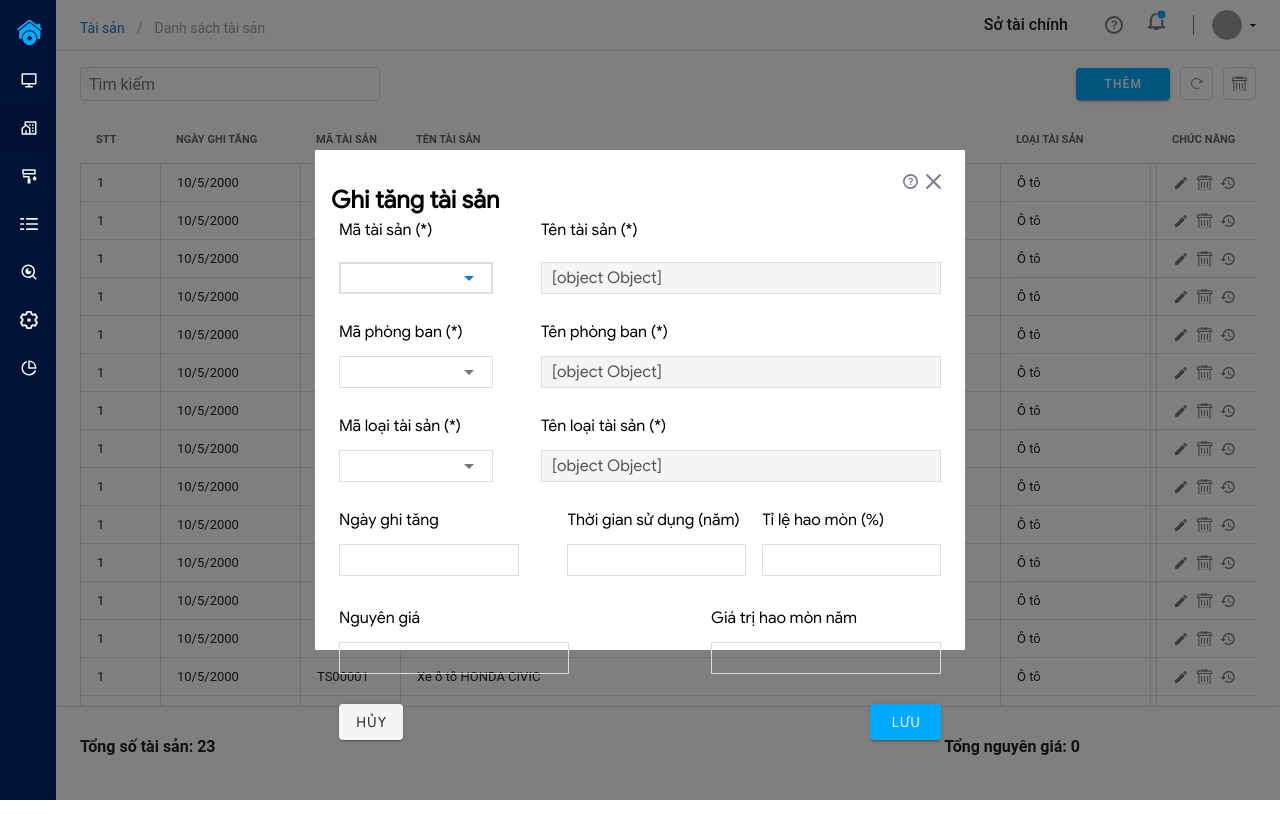
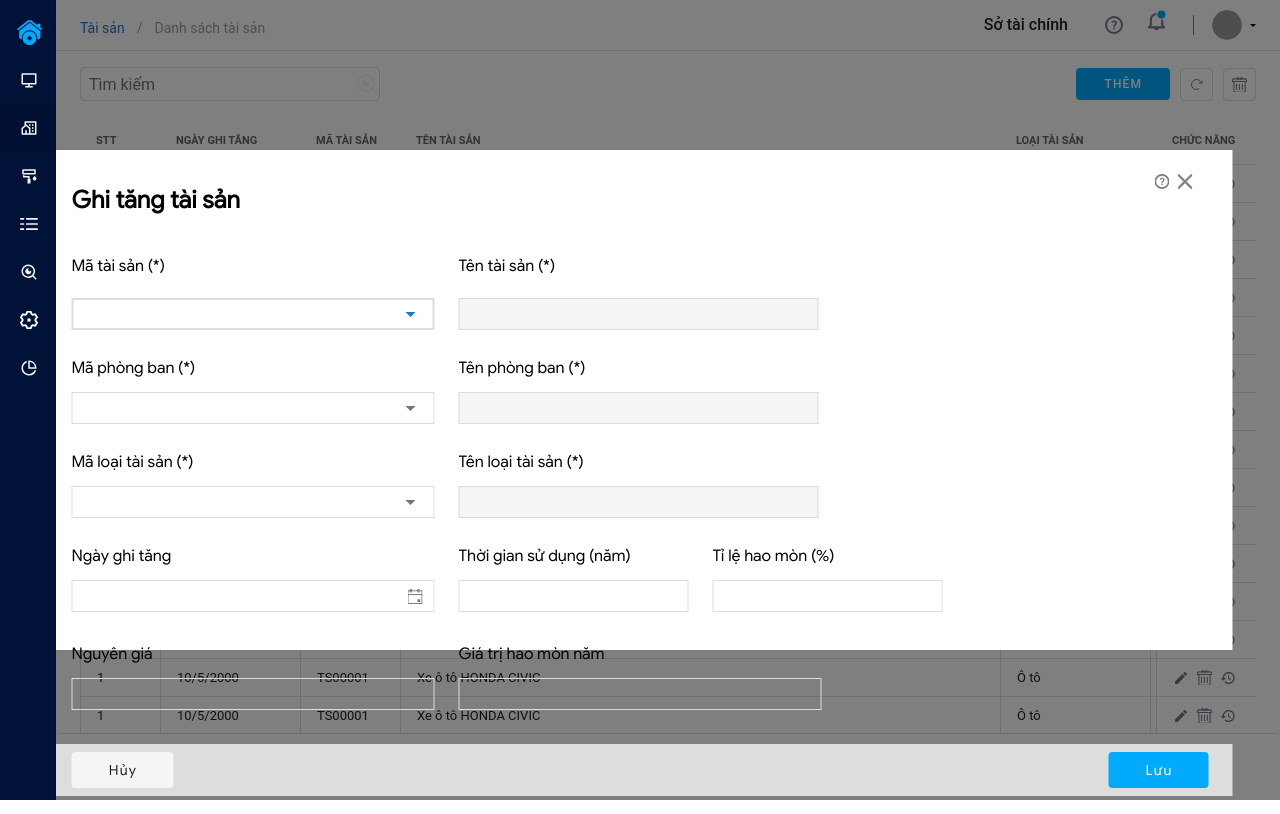
Before and after one commit to mtduong100500/QLTS-MaiThaiDuong-Web5, a Vue app: page /taisan in a window 1280 px wide. Both pictures are taken after a click on the button "THÊM". Built offline with nearby package versions, Linux system fonts and the light colour scheme; grey boxes are pictures that could not be loaded.

Commit message:
Done Form Design

```diff
--- /dev/null
+++ b/src/assets/css/formdetails.css
@@ -0,0 +1,94 @@
+.container {
+    padding: 0 !important;
+  }
+  .v-input__append-inner {
+    margin-top: 9px !important;
+  }
+  .v-text-field--outlined fieldset {
+    border-radius: 0 !important;
+    border-color: #dddddd !important;
+  }
+
+  .v-text-field--full-width.v-input--dense:not(.v-text-field--solo).v-text-field--outlined
+    .v-input__prepend-outer,
+  .v-text-field--full-width.v-input--dense:not(.v-text-field--solo).v-text-field--outlined
+    .v-input__prepend-inner,
+  .v-text-field--full-width.v-input--dense:not(.v-text-field--solo).v-text-field--outlined
+    .v-input__append-inner,
+  .v-text-field--full-width.v-input--dense:not(.v-text-field--solo).v-text-field--outlined
+    .v-input__append-outer,
+  .v-text-field--enclosed.v-input--dense:not(.v-text-field--solo).v-text-field--outlined
+    .v-input__prepend-outer,
+  .v-text-field--enclosed.v-input--dense:not(.v-text-field--solo).v-text-field--outlined
+    .v-input__prepend-inner,
+  .v-text-field--enclosed.v-input--dense:not(.v-text-field--solo).v-text-field--outlined
+    .v-input__append-inner,
+  .v-text-field--enclosed.v-input--dense:not(.v-text-field--solo).v-text-field--outlined
+    .v-input__append-outer {
+    margin-top: 4px !important;
+  }
+  .v-input__control {
+    min-height: 30px !important;
+  }
+  .v-text-field .v-input__control .v-input__slot {
+    min-height: auto !important;
+    display: flex !important;
+    align-items: center !important;
+  }
+
+  .form {
+    background-color: #ffffff;
+    position: fixed;
+    top: 50%;
+    left: 50%;
+    -webkit-transform: translate(-50%, -50%);
+    transform: translate(-50%, -50%);
+    height: 700px;
+    width: 800px;
+    z-index: 3;
+    font-family: "GoogleSans-Regular";
+    color: #000000;
+  }
+
+  .input-disabled {
+    border: 1px solid #dddddd;
+    height: 32px;
+    background-color: #f5f5f5;
+    text-indent: 10px;
+  }
+
+  .col-md-4,
+  .col-md-8 {
+    padding: 0 12px !important;
+  }
+
+  @media only screen and (min-device-width: 768px) and (max-device-width: 1024px) {
+    .form {
+      height: 500px;
+      width: 600px;
+    }
+    .input-disabled {
+      width: 360px;
+    }
+  }
+  @media only screen and (min-device-width: 1025px) and (max-device-width: 1920px) {
+    .form {
+      height: 500px;
+      width: 650px;
+    }
+    .input-disabled {
+      width: 390px;
+    }
+  }
+
+  .overlay {
+    position: fixed;
+    width: 100%;
+    height: 100%;
+    top: 0;
+    left: 0;
+    right: 0;
+    bottom: 0;
+    background-color: rgba(0, 0, 0, 0.5);
+    z-index: 2;
+  }
--- a/src/assets/css/ghitang.css
+++ b/src/assets/css/ghitang.css
@@ -1,11 +1,11 @@
 @media only screen and (min-device-width: 768px) and (max-device-width: 1024px) {
     .v-data-table__wrapper {
-      height: 590px;
+      height: 77vh;
     }
   }
   @media only screen and (min-device-width: 1025px) and (max-device-width: 1920px) {
     .v-data-table__wrapper {
-      height: 785px;
+      height: 81vh
     }
   }
   .btn-group{
@@ -25,6 +25,10 @@
     right: 0;
     background-color: #ffffff;
   }
+  table > thead > tr > th:last-child:hover,
+   table > tbody > tr > td:last-child:hover {
+    background-color: #f0f8ff;
+  }
 
   .tonggia {
     margin-right: 200px;
@@ -34,6 +38,8 @@
     width: 20px;
     height: 20px;
     background-repeat: no-repeat;
+    background-position: right;
+    background-attachment: fixed;
   }
   .search-bar {
     min-width: 300px;
@@ -74,14 +80,11 @@
     font-size: 11px !important;
     font-size: 15px;
   }
-  .v-data-table__wrapper > table > thead > tr:hover {
+  .table .v-data-table tr:hover:not(.v-table__expanded__content) {
+    background-color: #f0f8ff !important;
   }
-  tr:hover {
-    background-color: #f0f8ff;
-  }
-  .ghitang {
-    background-color: aquamarine;
-  }
+
+
   .v-input {
     font-size: 13px !important;
   }
--- a/src/components/FormDetails.vue
+++ b/src/components/FormDetails.vue
@@ -1,9 +1,17 @@
 <template>
+  <!--
+    Overlay để hiện Form
+    CreatedBy MTDUONG (14/06/2021)
+  -->
   <div class="overlay" @keyup.esc="$store.commit('changeFormState')">
-    <div class="form d-flex flex-column">
-      <div class="form-header d-flex justify-space-between">
-        <h2 class="mt-8 mx-4">Ghi tăng tài sản</h2>
-        <div class="btn-group d-flex my-6 mx-2">
+    <!--
+      Nội dung chính của Form
+      CreatedBy MTDUONG (14/06/2021)
+    -->
+    <v-container class="form d-flex flex-column">
+      <div class="form-header d-flex justify-space-between px-6">
+        <h2 class="mt-8 my-12">Ghi tăng tài sản</h2>
+        <div class="btn-group d-flex mt-6">
           <v-tooltip bottom>
             <template #activator="{ on, attrs }">
               <v-img
@@ -34,11 +42,11 @@
           </v-tooltip>
         </div>
       </div>
-      <div class="main-form">
+      <div class="main-form px-6 mb-4">
         <!--Dòng 1-->
-        <div class="row1 d-flex justify-space-between" >
-          <div class="col1 mx-6">
-            <div class="fields d-flex flex-column">
+        <v-row justify="space-around">
+          <v-col md="4">
+            <div class="d-flex flex-column">
               <label class="mb-5">Mã tài sản (*)</label>
               <v-autocomplete
                 dense
@@ -52,19 +60,24 @@
                 item-value="assetName"
               ></v-autocomplete>
             </div>
-          </div>
-          <div class="col2 mx-6">
-            <div class="fields d-flex flex-column">
+          </v-col>
+          <v-col md="8">
+            <div class="d-flex flex-column">
               <label class="mb-5">Tên tài sản (*)</label>
-              <input type="text" class="input-disabled" disabled v-model="assets"/>
+              <input
+                type="text"
+                class="input-disabled"
+                disabled
+                v-model="assets"
+              />
             </div>
-          </div>
-        </div>
+          </v-col>
+        </v-row>
 
         <!-- Dòng 2 -->
-        <div class="row2 d-flex justify-space-between">
-          <div class="col1 mx-6">
-            <div class="fields d-flex flex-column">
+        <v-row justify="space-around">
+          <v-col md="4">
+            <div class="d-flex flex-column">
               <label class="mb-3">Mã phòng ban (*)</label>
               <v-autocomplete
                 dense
@@ -76,19 +89,24 @@
                 item-value="departmentName"
               ></v-autocomplete>
             </div>
-          </div>
-          <div class="col2 mx-6">
-            <div class="fields d-flex flex-column">
+          </v-col>
+          <v-col md="8">
+            <div class="d-flex flex-column">
               <label class="mb-3">Tên phòng ban (*)</label>
-              <input type="text" class="input-disabled" disabled v-model="departments"/>
+              <input
+                type="text"
+                class="input-disabled"
+                disabled
+                v-model="departments"
+              />
             </div>
-          </div>
-        </div>
+          </v-col>
+        </v-row>
 
         <!-- Dòng 3 -->
-        <div class="row3 d-flex justify-space-between">
-          <div class="col1 mx-6">
-            <div class="fields d-flex flex-column">
+        <v-row justify="space-around">
+          <v-col md="4">
+            <div class="d-flex flex-column">
               <label class="mb-3">Mã loại tài sản (*)</label>
               <v-autocomplete
                 dense
@@ -100,26 +118,30 @@
                 item-value="assetTypeName"
               ></v-autocomplete>
             </div>
-          </div>
-          <div class="col2 mx-6">
-            <div class="fields d-flex flex-column">
+          </v-col>
+          <v-col md="8">
+            <div class="d-flex flex-column">
               <label class="mb-3">Tên loại tài sản (*)</label>
-              <input type="text" class="input-disabled" disabled v-model="assetsType"/>
+              <input
+                type="text"
+                class="input-disabled"
+                disabled
+                v-model="assetsType"
+              />
             </div>
-          </div>
-        </div>
+          </v-col>
+        </v-row>
 
         <!--Dòng 4-->
-        <div class="row4 d-flex justify-space-between">
-          <div class="col1 mx-6">
-            <div class="fields d-flex flex-column">
+        <v-row justify="space-around">
+          <v-col md="4">
+            <div class="d-flex flex-column">
               <label class="mb-3">Ngày ghi tăng</label>
               <v-menu
                 v-model="menu2"
                 :close-on-content-click="false"
                 transition="scale-transition"
                 offset-y
-
                 min-width="auto"
               >
                 <template v-slot:activator="{ on, attrs }">
@@ -129,7 +151,15 @@
                     v-bind="attrs"
                     v-on="on"
                     outlined
-                  ></v-text-field>
+                  >
+                    <template v-slot:append>
+                      <img
+                        max-width="24"
+                        max-height="24"
+                        src="../assets/icon/calendar-60.svg"
+                      />
+                    </template>
+                  </v-text-field>
                 </template>
                 <v-date-picker
                   v-model="date"
@@ -138,182 +168,101 @@
                 ></v-date-picker>
               </v-menu>
             </div>
-          </div>
-          <div class="col2 mx-6 d-flex justify-space-between">
-            <div class="fields d-flex flex-column mr-4">
+          </v-col>
+          <v-col class="d-flex" md="8">
+            <div class="d-flex flex-column">
               <label class="mb-3">Thời gian sử dụng (năm)</label>
-              <v-text-field
-              outlined
-              ></v-text-field>
+              <v-text-field outlined></v-text-field>
             </div>
-            <div class="fields d-flex flex-column">
+            <div class="d-flex flex-column ml-6">
               <label class="mb-3">Tỉ lệ hao mòn (%)</label>
-              <v-text-field
-              outlined
-              ></v-text-field>
+              <v-text-field outlined></v-text-field>
             </div>
-          </div>
-        </div>
+          </v-col>
+        </v-row>
 
         <!--Dòng 5-->
-        <div class="row5 d-flex justify-space-between">
-          <div class="col1 mx-6">
-            <div class="fields d-flex flex-column">
+        <v-row>
+          <v-col md="4">
+            <div class="d-flex flex-column">
               <label class="mb-3">Nguyên giá</label>
-              <v-text-field
-              outlined
-              ></v-text-field>
+              <v-text-field outlined></v-text-field>
             </div>
-          </div>
-          <div class="col2 mx-6">
-            <div class="fields d-flex flex-column">
+          </v-col>
+          <v-col md="4">
+            <div class="d-flex flex-column">
               <label class="mb-3">Giá trị hao mòn năm</label>
-              <v-text-field
-              outlined
-              ></v-text-field>
+              <v-text-field outlined></v-text-field>
             </div>
-          </div>
+          </v-col>
+        </v-row>
+      </div>
+      <!---->
+      <div class="btn d-flex justify-space-between py-2" style="background-color: #dddddd; height:100%">
+        <div class="d-flex align-center">
+            <v-btn class="mx-6 px-9 elevation-0 text-capitalize ">Hủy</v-btn>
+        </div>
+        <div class="d-flex align-center">
+          <v-btn color="#00abfe" class="white--text px-9 py-4 mx-6 elevation-0 text-capitalize">Lưu</v-btn>
         </div>
       </div>
-      <div class="btn d-flex justify-space-between">
-        <v-btn
-        class="mx-6"
-        >Hủy</v-btn>
-        <v-btn
-        color="#00abfe"
-        class="white--text px-5 py-4 mx-6"
-        >Lưu</v-btn>
-      </div>
-    </div>
+    </v-container>
   </div>
 </template>
 
 <script>
+import '../assets/css/formdetails.css'
 export default {
   name: "FormDetails",
   data() {
     return {
+      assets: null,
+      departments: null,
+      assetsType: null,
       assetsCodes: [
         {
           assetCode: "TS00001",
-          assetName: "Laptop DEll"
+          assetName: "Laptop DEll",
         },
         {
           assetCode: "TS00002",
-          assetName: "Laptop HP"
+          assetName: "Laptop HP",
         },
         {
           assetCode: "TS00003",
-          assetName: "Laptop ASUS"
+          assetName: "Laptop ASUS",
         },
       ],
       departmentCodes: [
         {
           departmentCode: "DP0001",
-          departmentName: "Phòng Đào tạo"
+          departmentName: "Phòng Đào tạo",
         },
         {
           departmentCode: "DP0002",
-          departmentName: "Phòng hành chính"
+          departmentName: "Phòng hành chính",
         },
       ],
       assetTypeCodes: [
         {
           assetTypeCode: "DP0001",
-          assetTypeName: "Laptop"
+          assetTypeName: "Laptop",
         },
         {
           assetTypeCode: "DP0002",
-          assetTypeName: "PC"
+          assetTypeName: "PC",
         },
       ],
       menu2: false,
-      date: '',
-      assets: {
-        assetCode: "",
-        assetName: ""
-      },
-      departments: {
-        departmentCode: "",
-        departmentName: ""
-      },
-      assetsType: {
-        assetTypeCode: "",
-        assetTypeName: ""
-      },
+      date: "",
     };
   },
-  methods:{
-    test(){
-      console.log(this.assets)
-    }
-  }
+  methods: {
+    test() {},
+  },
 };
 </script>
 
 <style>
 
-.v-text-field--outlined fieldset {
-  border-radius: 0 !important;
-  border-color: #dddddd !important;
-}
-
-.v-text-field--full-width.v-input--dense:not(.v-text-field--solo).v-text-field--outlined .v-input__prepend-outer, .v-text-field--full-width.v-input--dense:not(.v-text-field--solo).v-text-field--outlined .v-input__prepend-inner, .v-text-field--full-width.v-input--dense:not(.v-text-field--solo).v-text-field--outlined .v-input__append-inner, .v-text-field--full-width.v-input--dense:not(.v-text-field--solo).v-text-field--outlined .v-input__append-outer, .v-text-field--enclosed.v-input--dense:not(.v-text-field--solo).v-text-field--outlined .v-input__prepend-outer, .v-text-field--enclosed.v-input--dense:not(.v-text-field--solo).v-text-field--outlined .v-input__prepend-inner, .v-text-field--enclosed.v-input--dense:not(.v-text-field--solo).v-text-field--outlined .v-input__append-inner, .v-text-field--enclosed.v-input--dense:not(.v-text-field--solo).v-text-field--outlined .v-input__append-outer {
-    margin-top: 4px !important;
-}
-.v-input__control{
-  min-height: 30px !important;
-}
-.v-text-field .v-input__control .v-input__slot {
-    min-height: auto !important;
-    display: flex !important;
-    align-items: center !important;
-  }
-
-.form {
-  background-color: #ffffff;
-  position: fixed;
-  top: 50%;
-  left: 50%;
-  -webkit-transform: translate(-50%, -50%);
-  transform: translate(-50%, -50%);
-  height: 700px;
-  width: 800px;
-  z-index: 2;
-  font-family: "GoogleSans-Regular";
-  color: #000000;
-}
-
-.input-disabled {
-  border: 1px solid #dddddd;
-  height: 32px;
-  width: 400px;
-  background-color: #f5f5f5;
-  text-indent: 10px;
-}
-
-@media only screen and (min-device-width: 768px) and (max-device-width: 1024px) {
-  .form {
-    height: 500px;
-    width: 650px;
-  }
-}
-@media only screen and (min-device-width: 1025px) and (max-device-width: 1920px) {
-  .form {
-    height: 500px;
-    width: 700px;
-  }
-}
-
-.overlay {
-  position: fixed;
-  width: 100%;
-  height: 100%;
-  top: 0;
-  left: 0;
-  right: 0;
-  bottom: 0;
-  background-color: rgba(0, 0, 0, 0.5);
-  z-index: 2;
-}
 </style>
--- a/src/views/GhiTang.vue
+++ b/src/views/GhiTang.vue
@@ -1,7 +1,7 @@
 <template>
   <div class="main-content">
     <div class="toolbar">
-      <div class="search-icon">
+      <div >
         <!--
           Ô input tìm kiếm
           CreatedBy MTDUONG (14/06/2021)
@@ -10,7 +10,7 @@
           type="text"
           v-model="search"
           placeholder="Tìm kiếm"
-          class="search-bar"
+          class="search-bar search-icon"
         />
       </div>
 
@@ -22,7 +22,7 @@
         <v-btn
           color="#00abfe"
           small
-          class="white--text px-7 py-4"
+          class="white--text px-7 py-4 elevation-0"
           @click="$store.commit('changeFormState')"
           >Thêm</v-btn
         >
```
Also changed, not shown: src/components/DevelopingFeatures.vue (added).
